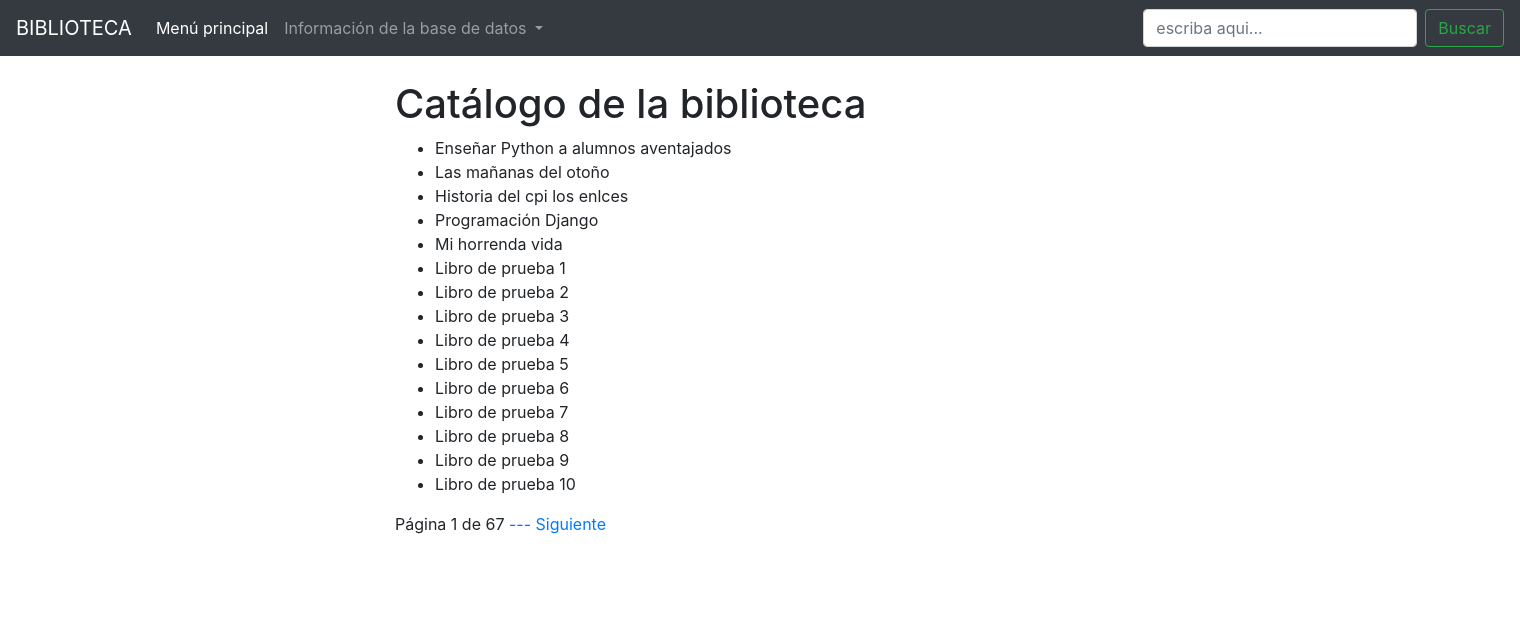
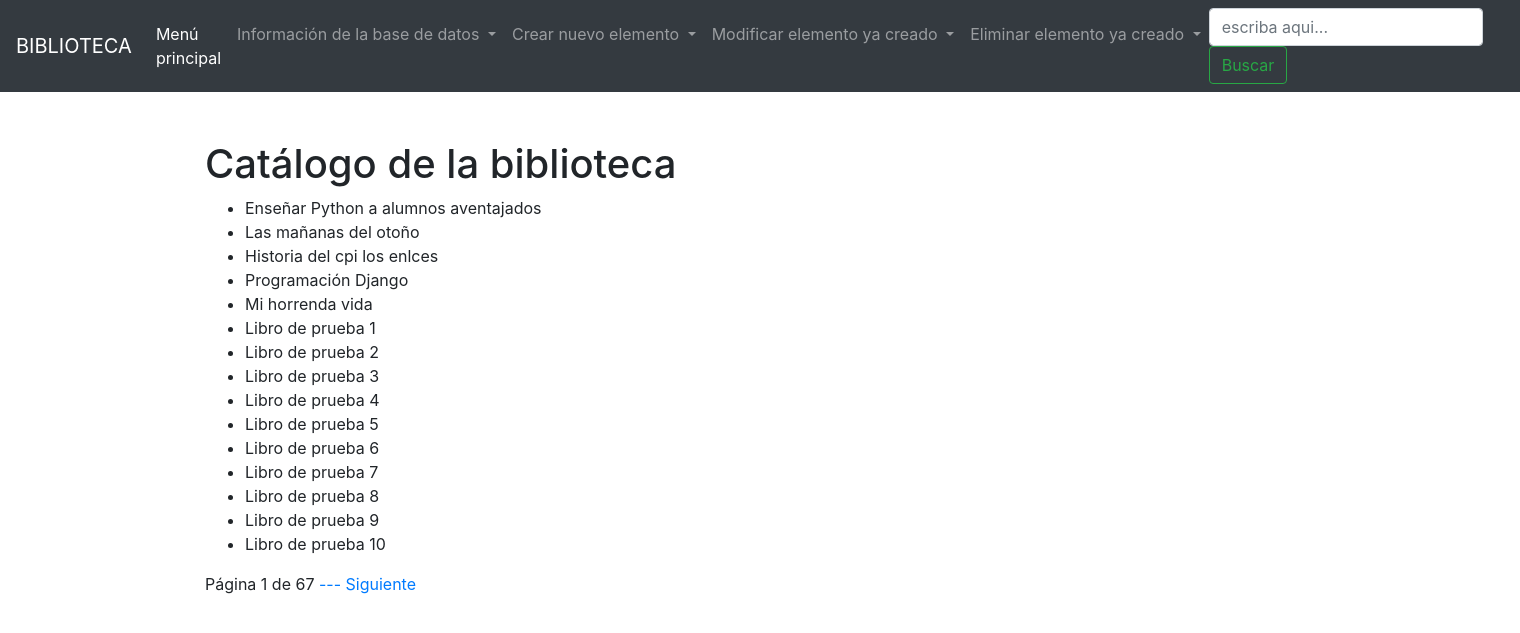
Before and after one commit to LrGrXx2/biblioteca, a Django app: page /catalogo/libros/ in a window 1520 px wide. Shown: the top 633 px of the page. Run offline with Django 3.2, Linux system fonts and the light colour scheme; data comes from the database, SQL or seed files in the repository; both versions use the stored data as it was after the commit.

Commit message:
Crear libros y autores, comienzo de modificar libros y autores

```diff
--- a/catalogo/templates/base.html
+++ b/catalogo/templates/base.html
@@ -1,74 +1,28 @@
 <!DOCTYPE html>
-<html lang="en">
-
+<html lang="es">
 <head>
   <title>{% block title %}Local Library{% endblock %}</title>
   <meta charset="utf-8">
   <meta name="viewport" content="width=device-width, initial-scale=1">
-  <link rel="stylesheet" href="https://cdn.jsdelivr.net/npm/bootstrap@4.5.3/dist/css/bootstrap.min.css"
-    integrity="sha384-TX8t27EcRE3e/ihU7zmQxVncDAy5uIKz4rEkgIXeMed4M0jlfIDPvg6uqKI2xXr2" crossorigin="anonymous">
+  <link rel="stylesheet" href="https://cdn.jsdelivr.net/npm/bootstrap@4.5.3/dist/css/bootstrap.min.css" integrity="sha384-TX8t27EcRE3e/ihU7zmQxVncDAy5uIKz4rEkgIXeMed4M0jlfIDPvg6uqKI2xXr2" crossorigin="anonymous">
   <!-- Add additional CSS in static file -->
   {% load static %}
   <link rel="stylesheet" href="{% static 'css/styles.css' %}">
 </head>
+<body>
+  {% include 'sidebar.html' %}
 
-<body>
-  <!-------------------------------------------------------------->
-  <nav class="navbar navbar-expand-lg navbar-dark bg-dark">
-    <a class="navbar-brand" href="http://localhost:8000/">BIBLIOTECA</a>
-    <button class="navbar-toggler" type="button" data-toggle="collapse" data-target="#navbarSupportedContent"
-      aria-controls="navbarSupportedContent" aria-expanded="false" aria-label="Toggle navigation">
-      <span class="navbar-toggler-icon"></span>
-    </button>
+  <div class="container mt-md-5">
+  {% if messages %}
+<ul class="messages">
+    {% for message in messages %}
+    <li class="alert {% if message.tags %} alert-{{ message.tags }}{% else %}alert-primary{% endif %}" type="none" role="alert">{{ message }}</li>
+    {% endfor %}
+</ul>
+{% endif %}
 
-    <div class="collapse navbar-collapse" id="navbarSupportedContent">
-      <ul class="navbar-nav mr-auto">
-        <li class="nav-item active">
-          <a class="nav-link" href="http://localhost:8000/">Menú principal <span class="sr-only">(current)</span></a>
-        </li>
-        <!--<li class="nav-item">
-          <a class="nav-link" href="/templates/formulario.html">Página de contacto</a>
-        </li>-->
-        <li class="nav-item dropdown">
-          <a class="nav-link dropdown-toggle" href="#" id="navbarDropdown" role="button" data-toggle="dropdown"
-            aria-expanded="false">
-            Información de la base de datos
-          </a>
-          <div class="dropdown-menu" aria-labelledby="navbarDropdown">
-            <a class="dropdown-item" href="http://localhost:8000/catalogo/libros/">Todos los libros</a>
-            <a class="dropdown-item" href="http://localhost:8000/catalogo/autores/">Todos los autores</a>
-            <div class="dropdown-divider"></div>
-            <!--<a class="dropdown-item" href="#">Something else here</a>-->
-          </div>
-        </li>
-        <!--
-        <li class="nav-item">
-          <a class="nav-link disabled">Disabled</a>
-        </li>-->
-      </ul>
-      <form class="form-inline mt-2 mt-md-0" method="get">
-        <input class="form-control mr-sm-2" type="search" placeholder="escriba aqui..." aria-label="Search">
-        <button class="btn btn-outline-success my-2 my-sm-0" type="submit">Buscar</button>
-      </form>
+      <div class="">{% block content %}{% endblock %}</div>
     </div>
-  </nav>
-
-  <!-------------------------------------------------------------->
-  <br>
-  <div class="container">
-    <div class="row">
-      <div class="col-sm-2">
-        <!--{% block sidebar %}
-        <ul class="sidebar-nav">
-          <li><a href="{% url 'indice' %}">Home</a></li>
-          <li><a href="">All books</a></li>
-          <li><a href="">All authors</a></li>
-        </ul>
-     {% endblock %}-->
-      </div>
-      <div class="col-sm-10 ">{% block content %}{% endblock %}</div>
-    </div>
-  </div>
 
 
   <!-- javascript -->
@@ -79,5 +33,4 @@
     integrity="sha384-fQybjgWLrvvRgtW6bFlB7jaZrFsaBXjsOMm/tB9LTS58ONXgqbR9W8oWht/amnpF"
     crossorigin="anonymous"></script>
 </body>
-
 </html>
--- /dev/null
+++ b/catalogo/templates/sidebar.html
@@ -0,0 +1,80 @@
+<!-------------------------------------------------------------->
+<nav class="navbar navbar-expand-lg navbar-dark bg-dark">
+    <a class="navbar-brand" href="http://localhost:8000/">BIBLIOTECA</a>
+    <button class="navbar-toggler" type="button" data-toggle="collapse" data-target="#navbarSupportedContent"
+        aria-controls="navbarSupportedContent" aria-expanded="false" aria-label="Toggle navigation">
+        <span class="navbar-toggler-icon"></span>
+    </button>
+
+    <div class="collapse navbar-collapse" id="navbarSupportedContent">
+        <ul class="navbar-nav mr-auto">
+            <li class="nav-item active">
+                <a class="nav-link" href="http://localhost:8000/">Menú principal <span
+                        class="sr-only">(current)</span></a>
+            </li>
+            <!--<li class="nav-item">
+          <a class="nav-link" href="/templates/formulario.html">Página de contacto</a>
+        </li>-->
+            <li class="nav-item dropdown">
+                <a class="nav-link dropdown-toggle" href="#" id="navbarDropdown" role="button" data-toggle="dropdown"
+                    aria-expanded="false">
+                    Información de la base de datos
+                </a>
+                <div class="dropdown-menu" aria-labelledby="navbarDropdown">
+                    <a class="dropdown-item" href="http://localhost:8000/catalogo/libros/">Todos los libros</a>
+                    <a class="dropdown-item" href="http://localhost:8000/catalogo/autores/">Todos los autores</a>
+                    <div class="dropdown-divider"></div>
+                    <!--<a class="dropdown-item" href="#">Something else here</a>-->
+                </div>
+            </li>
+            <!---------------------------------------------------------------------------->
+            <li class="nav-item dropdown">
+                <a class="nav-link dropdown-toggle" href="#" id="navbarDropdown" role="button" data-toggle="dropdown"
+                    aria-expanded="false">
+                    Crear nuevo elemento
+                </a>
+                <div class="dropdown-menu" aria-labelledby="navbarDropdown">
+                    <a class="dropdown-item" href="http://localhost:8000/catalogo/libro/crear">Crear libro</a>
+                    <a class="dropdown-item" href="http://localhost:8000/catalogo/autor/crear">Crear autor</a>
+                    <a class="dropdown-item" href="http://localhost:8000/catalogo/autor/crear2">Crear autor (as_view)</a>
+                    <div class="dropdown-divider"></div>
+                    <!--<a class="dropdown-item" href="#">Something else here</a>-->
+                </div>
+            </li>
+            <!---------------------------------------------------------------------------->
+            <li class="nav-item dropdown">
+                <a class="nav-link dropdown-toggle" href="#" id="navbarDropdown" role="button" data-toggle="dropdown"
+                    aria-expanded="false">
+                    Modificar elemento ya creado
+                </a>
+                <div class="dropdown-menu" aria-labelledby="navbarDropdown">
+                    <a class="dropdown-item" href="http://localhost:8000/catalogo/libro/modificar/">Modificar libro</a>
+                    <a class="dropdown-item" href="http://localhost:8000/catalogo/autor/modificar/">Modificar autor</a>
+                    <div class="dropdown-divider"></div>
+                    <!--<a class="dropdown-item" href="#">Something else here</a>-->
+                </div>
+            </li>
+            <!---------------------------------------------------------------------------->
+            <li class="nav-item dropdown">
+                <a class="nav-link dropdown-toggle" href="#" id="navbarDropdown" role="button" data-toggle="dropdown"
+                    aria-expanded="false">
+                    Eliminar elemento ya creado
+                </a>
+                <div class="dropdown-menu" aria-labelledby="navbarDropdown">
+                    <a class="dropdown-item" href="http://localhost:8000/catalogo/libro/eliminar/">Eliminar libro</a>
+                    <a class="dropdown-item" href="http://localhost:8000/catalogo/autor/eliminar/">Eliminar autor</a>
+                    <div class="dropdown-divider"></div>
+                    <!--<a class="dropdown-item" href="#">Something else here</a>-->
+                </div>
+            </li>
+            <!--
+        <li class="nav-item">
+          <a class="nav-link disabled">Disabled</a>
+        </li>-->
+        </ul>
+        <form class="form-inline mt-2 mt-md-0" method="get">
+            <input class="form-control mr-sm-2" type="search" placeholder="escriba aqui..." aria-label="Search">
+            <button class="btn btn-outline-success my-2 my-sm-0" type="submit">Buscar</button>
+        </form>
+    </div>
+</nav>
--- a/catalogo/urls.py
+++ b/catalogo/urls.py
@@ -1,10 +1,14 @@
 from django.urls import include, path
-from catalogo.views import LibrosListView, SearchResultsListView, crear_autor
+from catalogo.views import LibrosListView, SearchResultsListView, crear_autor, crear_libro, CrearAutor, ModificarAutor, EliminarAutor
 from catalogo.views import todos_autores
 
 urlpatterns = [
     path('libros/', LibrosListView.as_view(), name='listado_libros'),
     path('autores/', todos_autores, name='listado_autores'),
-    path('buscar/', SearchResultsListView.as_view(), name='buscalibros'),
-    path('autor/create', crear_autor, name='crear_autor'),
+    path('buscarlibros/', SearchResultsListView.as_view(), name='buscalibros'),
+    path('autor/crear', crear_autor, name='crear_autor'),
+    path('libro/crear', crear_libro, name='crear_libro'),
+    path('autor/crear2', CrearAutor.as_view(), name='crear_autor2'),
+    path('autor/modificar/<int:pk>', ModificarAutor.as_view(), name='modificar_autor'),
+    path('autor/eliminar/<int:pk>', EliminarAutor.as_view(), name='eliminar_autor'),
 ]
--- a/catalogo/views.py
+++ b/catalogo/views.py
@@ -1,7 +1,9 @@
-from django.shortcuts import render
+from django.shortcuts import render, redirect
 from catalogo.models import Author, Book
 from django.views import generic
-from catalogo.forms import AuthorForm
+from catalogo.forms import AuthorForm, BookForm
+from django.contrib import messages
+from django.contrib.messages.views import SuccessMessageMixin
 
 # from django.http import HttpResponse
 
@@ -10,19 +12,18 @@ from catalogo.forms import AuthorForm
 #Vistas tipo función
 
 def indice(request):
+    '''
+    Página inicial de nuestra web
+    '''
     datos = {'autor': 'Luis Miguel'}
-    busqueda = request.GET.get('q')
-    if busqueda:
-        libros = Book.objects.filter(title__icontains = busqueda)
-        datos['noencontrado'] = True
-    else:
-        libros = Book.objects.all()
+
+    # últimos 5 libros del catálogo
+    libros = Book.objects.all().order_by('-id')[:5]
 
     datos['libros'] = libros
 
-    libros = Book.objects.all()
-
-    return render(request, 'index.html', context = datos)
+    return render(request, 'index.html',
+        context=datos)
 
 
 def todos_libros(request):
@@ -36,14 +37,81 @@ def todos_autores(request):
 
 #creación autor
 def crear_autor(request):
+    if request.method == 'POST':
+        form = AuthorForm(request.POST)
+        if form.is_valid():
+            form.save()
+            messages.add_message(request, messages.SUCCESS, 'Autor creado correctamente')
+            return redirect('/')
+    else:
+        form = AuthorForm()
     datos = {'form': AuthorForm()}
-    return render(request, 'crear_autor.html', context = datos)
+    return render(request, 'crear_autor.html',
+        context=datos)
+
+
+#creación libro
+def crear_libro(request):
+    if request.method == 'POST':
+        form = BookForm(request.POST)
+        if form.is_valid():
+            form.save()
+            messages.add_message(request, messages.SUCCESS, 'El libro ha sido creado correctamente')
+            return redirect('/')
+    else:
+        form = BookForm()
+    datos = {'form': BookForm()}
+    return render(request, 'crear_libro.html',
+        context=datos)
+
+
+# Creación de autor con CreateVio. Añadimos SuccessMesaageMixin para mensaje de éxito.
+class CrearAutor(SuccessMessageMixin, generic.CreateView):
+    model = Author
+    fields = '__all__'
+    template_name = 'crear_autor.html'
+    success_url = '/'
+    success_message = "%(first_name)s %(last_name)s se ha creado correctamente"
+
+
+class CrearLibro(SuccessMessageMixin, generic.CreateView):
+    model = Book
+    fields = '__all__'
+    template_name = 'crear_libro.html'
+    success_url = '/'
+    success_message = "%(title)s se ha creado correctamente"
+
+
+# Creación de autor con CreateVio. Añadimos SuccessMesaageMixin para mensaje de éxito.
+class ModificarAutor(SuccessMessageMixin, generic.UpdateView):
+    model = Author
+    fields = '__all__'
+    template_name = 'modificar_autor.html'
+    success_url = '/'
+    success_message = "%(first_name)s %(last_name)s se ha modificado correctamente"
+
+
+# Creación de autor con CreateVio. Añadimos SuccessMesaageMixin para mensaje de éxito.
+class EliminarAutor(SuccessMessageMixin, generic.DeleteView):
+    model = Author
+    success_url = '/'
+    success_message = "%(first_name)s %(last_name)s se ha borrado correctamente"
+    template_name = 'autor_confirmar_borrado.html'
 
 
 class LibrosListView(generic.ListView):
     '''Vista genérica para nuestro listado de libros'''
     model = Book
     paginate_by = 15
+
+
+class AutoresListView(generic.ListView):
+    '''
+    Vista genérica para nuestro listado de autores
+    '''
+    model = Author
+    paginate_by = 15
+    queryset = Author.objects.all().order_by('last_name', 'first_name')
 
 
 class SearchResultsListView(generic.ListView):
```
Also changed, not shown: catalogo/forms.py (+7 -1 lines), catalogo/templates/autor_confirmar_borrado.html (added, +14 -0 lines), catalogo/templates/crear_libro.html (added, +14 -0 lines), catalogo/templates/index.html (+11 -8 lines), catalogo/templates/modificar_autor.html (added, +12 -0 lines), catalogo/templates/paginated.html (added, +15 -0 lines), catalogo/templates/search_results.html (added, +61 -0 lines), db.sqlite3.
